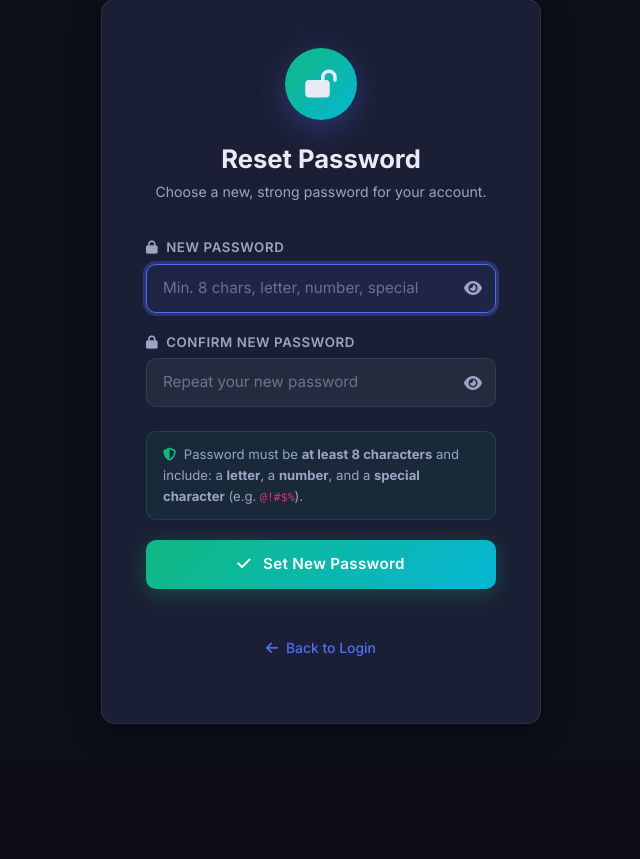
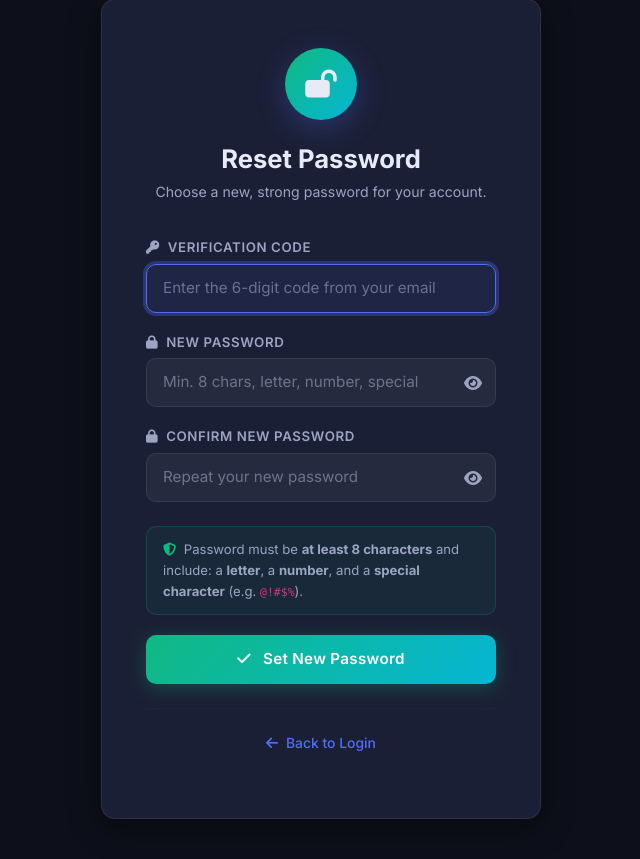
Before and after one commit to Barchie-svg/employee-intrusion-system1, a Flask app: template templates/reset_password.html in a window 1280 px wide. Shown: the part 114-973 px from the top of the page, without its empty margins (319-959 px from the left). Before the commit the page ends 838 px from the top, so only its background shows below. Run offline with Flask 3, Linux system fonts and the light colour scheme; the template is opened without the code that fills it, so the values that code supplies are empty.

Commit message:
Added OTP verification and email fixes

```diff
--- a/app.py
+++ b/app.py
@@ -275,18 +275,14 @@ def forgot_password():
         user = get_employee_by_email_only(email)
 
         if user and user.get("role") != "Admin":
-            token = secrets.token_urlsafe(32)
+            # Generate a 6-digit OTP instead of a 32-byte URL token
+            token = "".join(str(secrets.randbelow(10)) for _ in range(6))
             expires_at = (datetime.now(timezone.utc) + timedelta(hours=1)).isoformat()
 
             try:
                 create_password_reset_token(user["id"], token, expires_at)
-                import os
-                app_url = os.environ.get('APP_URL', request.host_url.rstrip('/'))
-                reset_url = f"{app_url}/employee/reset-password/{token}"
-                reset_url_for_display = reset_url
-
                 print(f"\n[PASSWORD RESET] User: {email}")
-                print(f"[PASSWORD RESET] Reset URL: {reset_url}")
+                print(f"[PASSWORD RESET] OTP Code: {token}")
                 print(f"[PASSWORD RESET] Expires at: {expires_at}\n")
 
                 email_sent = False
@@ -294,60 +290,67 @@ def forgot_password():
                     send_alert(
                         message=(
                             f"Password reset requested for: {email}\n\n"
-                            f"Reset link (valid 1 hour):\n{reset_url}\n\n"
-                            f"If you did not request this, please ignore this email."
+                            f"Your 6-digit verification code is:\n\n    {token}\n\n"
+                            f"This code will expire in 1 hour. If you did not request this, please ignore this email."
                         ),
-                        subject="Password Reset Request — Employee System"
+                        subject="Password Verification Code — Employee System"
                     )
                     email_sent = True
                 except Exception as mail_err:
                     print(f"[WARN] Email not sent: {mail_err}")
 
                 if email_sent:
-                    flash("A password reset link has been sent to your email. It expires in 1 hour.", "success")
+                    flash("A 6-digit verification code has been sent to your email. Please enter it below.", "success")
+                    return redirect("/employee/reset-password")
                 else:
-                    flash("Email delivery is not configured. Use the reset link shown below — it expires in 1 hour.", "warning")
+                    flash("Email delivery failed securely. Password reset unavailable. Please contact the Admin.", "danger")
+                    return redirect("/employee/forgot-password")
 
             except Exception as e:
                 print(f"[ERROR] Could not create reset token: {e}")
                 flash(
-                    "Could not generate a reset link. Make sure the password_reset_tokens "
-                    "table exists in Supabase (run supabase_fix.sql).",
+                    "Could not generate a verification code. Secure system misconfigured.",
                     "danger"
                 )
-                return render_template("forgot_password.html", reset_url=None)
+                return redirect("/employee/forgot-password")
         else:
-            flash("If that email is registered, a password reset link has been generated.", "info")
+            # Prevent email enumeration attacks safely
+            flash("If that email is registered, a verification code has been securely sent.", "info")
 
-        return render_template("forgot_password.html", reset_url=reset_url_for_display)
+        return redirect("/employee/reset-password")
 
     return render_template("forgot_password.html", reset_url=None)
 
 
-@app.route("/employee/reset-password/<token>", methods=["GET", "POST"])
-def reset_password(token):
-    """Use a reset token to set a new password."""
-    token_record = get_password_reset_token(token)
-
-    if not token_record:
-        flash("This reset link is invalid or has already been used.", "danger")
-        return redirect("/")
-
-    # Check expiry
-    try:
-        expires_at = datetime.fromisoformat(token_record["expires_at"].replace("Z", "+00:00"))
-        if datetime.now(timezone.utc) > expires_at:
-            delete_password_reset_token(token)
-            flash("This reset link has expired. Please request a new one.", "danger")
-            return redirect("/employee/forgot-password")
-    except Exception:
-        delete_password_reset_token(token)
-        flash("Invalid reset link.", "danger")
-        return redirect("/")
-
+@app.route("/employee/reset-password", methods=["GET", "POST"])
+def reset_password():
+    """Use a 6-digit OTP code to set a new password."""
     if request.method == "POST":
+        token = request.form.get("token", "").strip()
         new_password = request.form.get("password", "")
         confirm      = request.form.get("confirm_password", "")
+
+        token_record = get_password_reset_token(token)
+
+        if not token_record:
+            flash("The verification code is incorrect or has already been used.", "danger")
+            return redirect("/employee/reset-password")
+
+        # Check expiry
+        try:
+            expires_at = datetime.fromisoformat(token_record["expires_at"].replace("Z", "+00:00"))
+            if datetime.now(timezone.utc) > expires_at:
+                delete_password_reset_token(token)
+                flash("This verification code has expired. Please request a new one.", "danger")
+                return redirect("/employee/forgot-password")
+        except Exception:
+            delete_password_reset_token(token)
+            flash("Invalid verification code.", "danger")
+            return redirect("/employee/reset-password")
+
+        if new_password != confirm:
+            flash("Passwords do not match.", "danger")
+            return redirect("/employee/reset-password")
 
         if new_password != confirm:
             flash("Passwords do not match.", "danger")
--- a/templates/reset_password.html
+++ b/templates/reset_password.html
@@ -10,8 +10,20 @@
     <h1 class="auth-title">Reset Password</h1>
     <p class="auth-subtitle">Choose a new, strong password for your account.</p>
 
-    <form method="POST" action="/employee/reset-password/{{ token }}" autocomplete="off">
+    <form method="POST" action="/employee/reset-password" autocomplete="off">
 
+      <div class="mb-3">
+        <label class="form-label"><i class="fa-solid fa-key me-1"></i> Verification Code</label>
+        <input
+          id="token"
+          name="token"
+          type="text"
+          class="form-control"
+          placeholder="Enter the 6-digit code from your email"
+          required
+          autofocus
+        >
+      </div>
       <div class="mb-3">
         <label class="form-label"><i class="fa-solid fa-lock me-1"></i> New Password</label>
         <div style="position: relative;">
```
